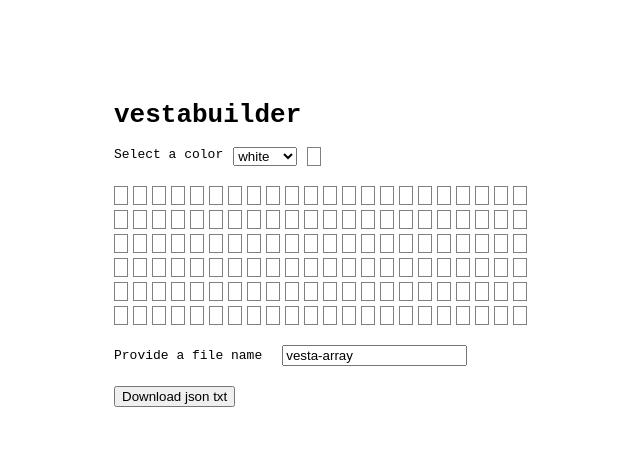
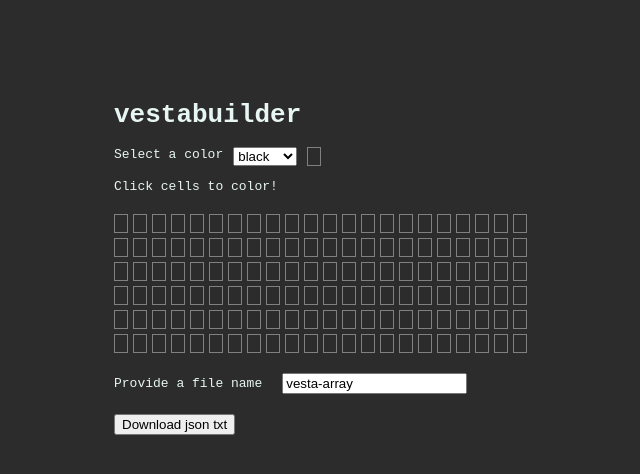
Before and after one commit to thewmking/vestabuilder, a Vue app: page / in a window 1280 px wide. Shown: the top 474 px of the page, without its empty margins (301-941 px from the left). Built offline with nearby package versions, Linux system fonts and the light colour scheme.

Commit message:
Make it dark mode

```diff
--- a/src/App.vue
+++ b/src/App.vue
@@ -3,7 +3,7 @@ import { ref } from "vue";
 import CellGrid from "./components/CellGrid.vue";
 import ColorPicker from "./components/ColorPicker.vue";
 
-const color = ref('#ffffff');
+const color = ref('#2c2c2c');
 </script>
 
 <template>
@@ -17,6 +17,9 @@ const color = ref('#ffffff');
 </template>
 
 <style>
+html {
+  background: #2C2C2C;
+}
 body {
   font: 'Courier';
   font-family: monospace;
@@ -50,6 +53,7 @@ body {
     width: 12px;
     height: 17px;
     border: 1px solid grey;
+    cursor: pointer;
   }
 }
 
@@ -60,6 +64,8 @@ body {
     max-width: 450px;
     margin-left: auto;
     margin-right: auto;
+
+    color: #E7F6F2;
   }
 }
 </style>
--- a/src/components/CellGrid.vue
+++ b/src/components/CellGrid.vue
@@ -1,6 +1,6 @@
 <script setup>
 import { ref } from "vue";
-import { COLOR_WHITE, hexCodeMap, hexLabelMap } from "./../colors";
+import { COLOR_BLACK, COLOR_WHITE, hexCodeMap, hexLabelMap } from "./../colors";
 
 const props = defineProps({
   color: { type: String, required: true }
@@ -10,7 +10,7 @@ const rowCount = 6;
 const colCount = 22;
 
 const defaultCells = () => {
-  const colArray = `${COLOR_WHITE},`.repeat(colCount).split(',');
+  const colArray = `${COLOR_BLACK},`.repeat(colCount).split(',');
   const filtered = colArray.filter((i) => i != '');
 
   const grid = [];
@@ -75,6 +75,7 @@ const downloadFile = (content, fileName, contentType) => {
 
 <template>
   <div class="cell-grid-wrapper">
+    <p>Click cells to color!</p>
     <div class="cell-grid">
       <div class="grid-row" v-for="row in rowCount" :key="`row-${row}`">
         <div
```
